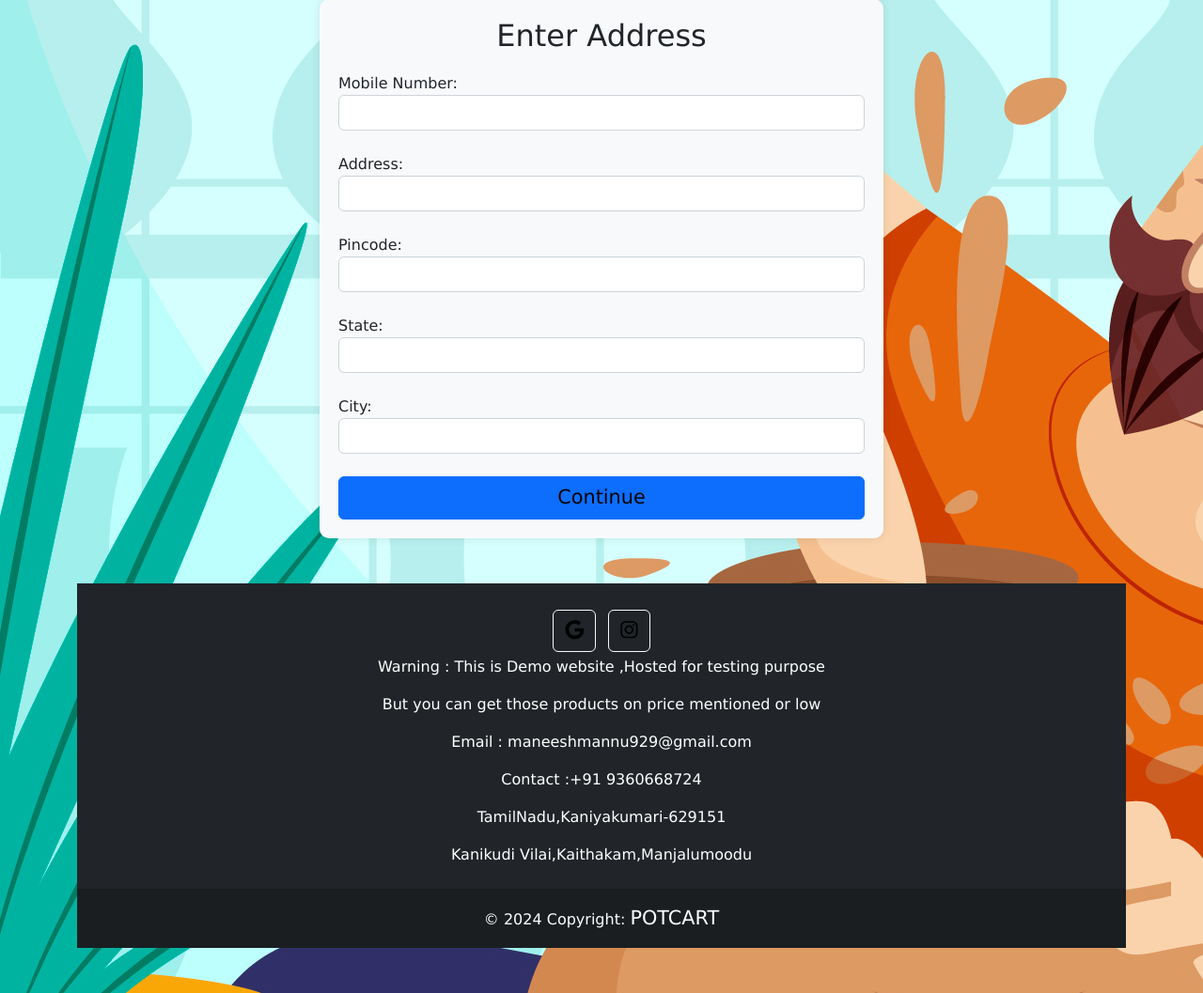
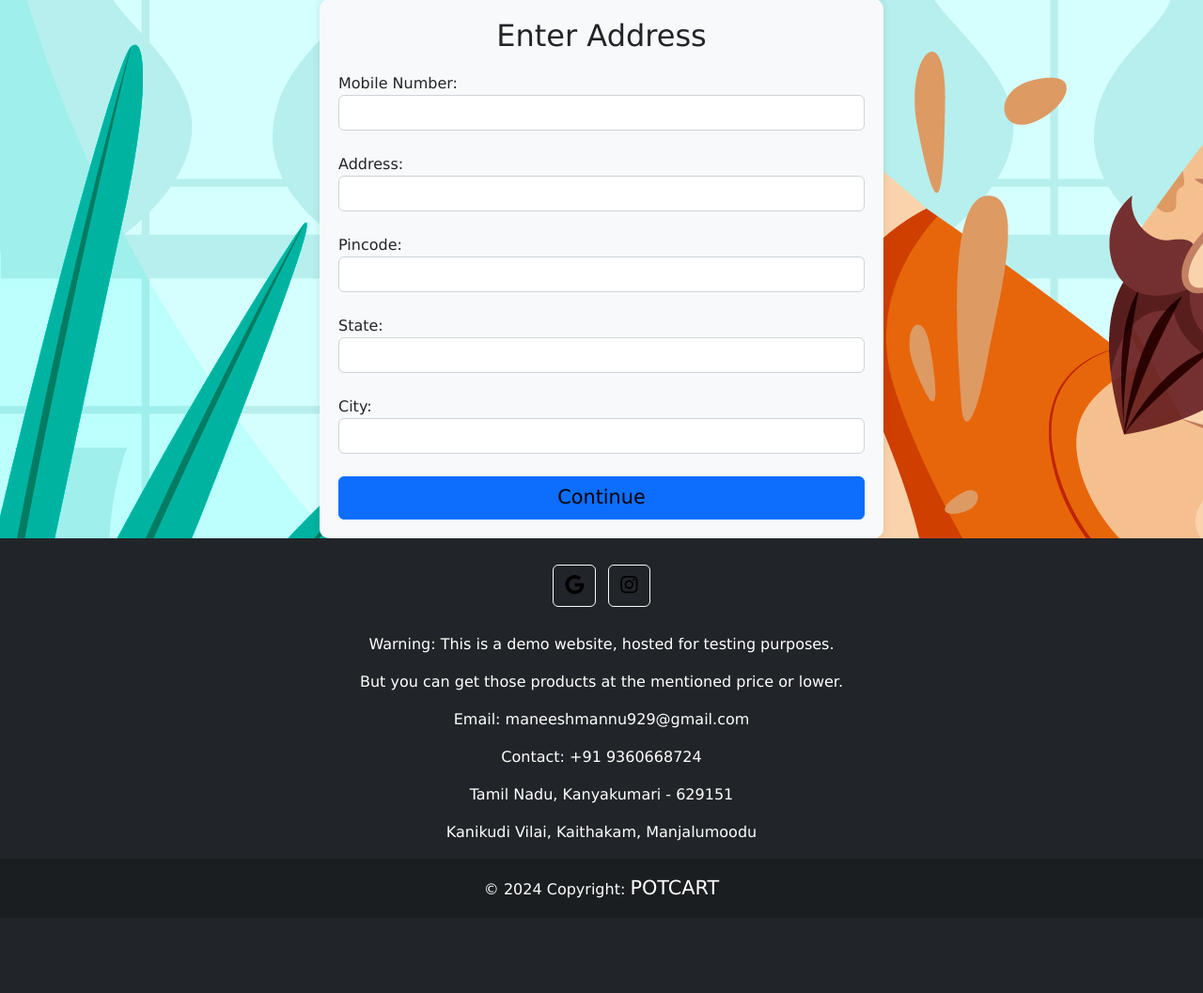
Before and after one commit to Maneesh63/Ecommerce-Website-With-Django, a Django app: page /address/ in a window 1280 px wide. Shown: the part 201-1258 px from the top of the page at 94% size. After the commit the page ends 1157 px from the top, so only its background shows below. Run offline with Django 4.2, Linux system fonts and the light colour scheme.

Commit message:
modified footer

```diff
--- a/project/products/templates/common.html
+++ b/project/products/templates/common.html
@@ -89,47 +89,37 @@
     </script>
 
     {% block content %}{% endblock %}
-
-    <div class="container my-5">
-
     <footer class="bg-dark text-center text-white">
         <!-- Grid container -->
         <div class="container p-4 pb-0">
             <!-- Section: Social media -->
             <section class="mb-4">
-
-
-
                 <!-- Google -->
-            <a class="btn btn-outline-light btn-floating m-1" href="https://maneesh632.pythonanywhere.com/" role="button"
-              ><i class="fab fa-google"></i
-            ></a>
-
+                <a class="btn btn-outline-light btn-floating m-1" href="https://maneesh632.pythonanywhere.com/" role="button">
+                    <i class="fab fa-google"></i>
+                </a>
                 <!-- Instagram -->
-            <a class="btn btn-outline-light btn-floating m-1" href="#!" role="button"
-              ><i class="fab fa-instagram"></i
-            ></a>
-            <p>Warning : This is Demo website ,Hosted for testing purpose</p>
-            <p>But you can get those products on price mentioned or low</p>
-            <p>Email : maneeshmannu929@gmail.com</p>
-            <p>Contact :+91 9360668724</p>
-
-           <p>TamilNadu,Kaniyakumari-629151</p>
-           <p>  Kanikudi Vilai,Kaithakam,Manjalumoodu</p>
-
-
+                <a class="btn btn-outline-light btn-floating m-1" href="#!" role="button">
+                    <i class="fab fa-instagram"></i>
+                </a>
             </section>
-          <!-- Section: Social media -->
+            <!-- Section: Info -->
+            <section>
+                <p class="footer-text">Warning: This is a demo website, hosted for testing purposes.</p>
+                <p class="footer-text">But you can get those products at the mentioned price or lower.</p>
+                <p class="footer-text">Email: maneeshmannu929@gmail.com</p>
+                <p class="footer-text">Contact: +91 9360668724</p>
+                <p class="footer-text">Tamil Nadu, Kanyakumari - 629151</p>
+                <p class="footer-text">Kanikudi Vilai, Kaithakam, Manjalumoodu</p>
+            </section>
         </div>
         <!-- Grid container -->
 
         <!-- Copyright -->
         <div class="text-center p-3" style="background-color: rgba(0, 0, 0, 0.2);">
-          © 2024 Copyright:
-          <a class="text-white">POTCART</a>
+            © 2024 Copyright: <a class="text-white" href="#">POTCART</a>
         </div>
         <!-- Copyright -->
     </footer>
-
 </body>
 </html>
```
Lines whose indentation alone changed are shown as unchanged.
